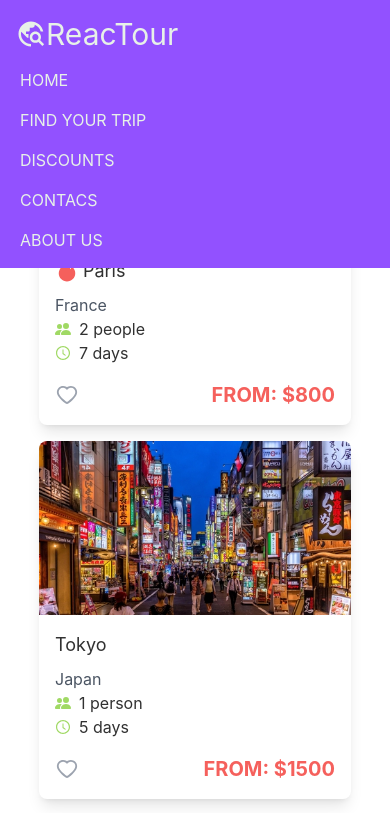
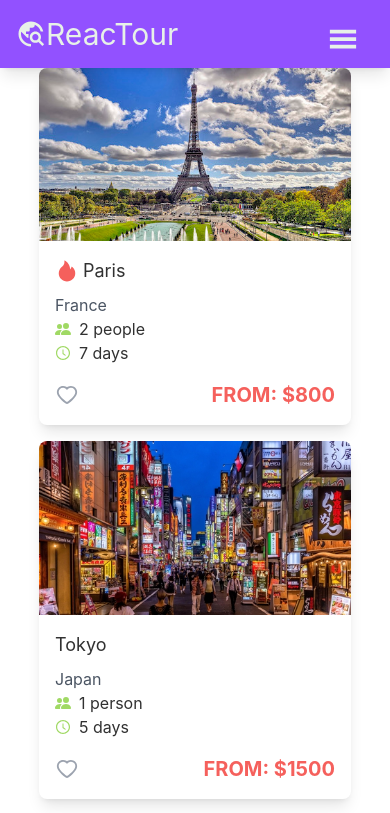
Before and after one commit to marchingbeagle/ReacTour, a React (Create React App) app: page / in a window 390 px wide. Shown: the top 813 px of the page. Built offline with nearby package versions, Linux system fonts and the light colour scheme.

Commit message:
hamburguer menu implemented

```diff
--- a/src/components/Header/index.jsx
+++ b/src/components/Header/index.jsx
@@ -1,7 +1,9 @@
-import { MdTravelExplore } from "react-icons/md";
+import { MdTravelExplore, MdOutlineClose } from "react-icons/md";
+import { GiHamburgerMenu } from "react-icons/gi";
+import { useState } from "react";
 
 export default function Header() {
-  let Links = [
+  const Links = [
     { name: "Home", link: "/" },
     { name: "Find your trip", link: "/" },
     { name: "Discounts", link: "/" },
@@ -9,17 +11,29 @@ export default function Header() {
     { name: "About us", link: "/" },
   ];
 
+  const [open, setOpen] = useState(false);
+
   return (
-    <header className="w-full bg-purple shadow-lg sticky top-0 flex flex-col md:flex-row items-start sm:items-center justify-between p-4 lg:px-48 md:py-4 md:px-16">
+    <header className="w-full bg-purple shadow-lg sticky top-0 flex flex-col md:flex-row items-start sm:items-center justify-between p-4 lg:px-48 md:py-4 md:px-16 z-10">
       <a
         href="/"
-        className="flex items-center text-3xl text-white cursor-pointer"
+        className="flex items-center text-3xl text-white cursor-pointer bg-purple"
       >
         <MdTravelExplore />
         <h1 className="text-inter">ReacTour</h1>
       </a>
+      <div
+        onClick={() => setOpen(!open)}
+        className="text-3xl text-white absolute right-8 top-6 cursor-pointer md:hidden"
+      >
+        {open ? <MdOutlineClose /> : <GiHamburgerMenu />}
+      </div>
       <nav>
-        <ul className="flex gap-4 md:gap-10 flex-col md:flex-row items-start mt-4 pb-4 pl-5 sm:pl-0 absolute md:static bg-purple w-full left-0 md:z-auto">
+        <ul
+          className={`flex gap-4 md:gap-10 flex-col md:flex-row items-start mt-4 pt-6 sm:pt-0 pb-4 pl-5 sm:pl-0 absolute md:static bg-purple w-full left-0 md:z-auto transition-all duration-500 z-[-100] ${
+            open ? "top-10" : "top-[-500px]"
+          } `}
+        >
           {Links.map((link, index) => (
             <li key={index} className="text-white text-md uppercase">
               <a href={link.link}>{link.name}</a>
```
